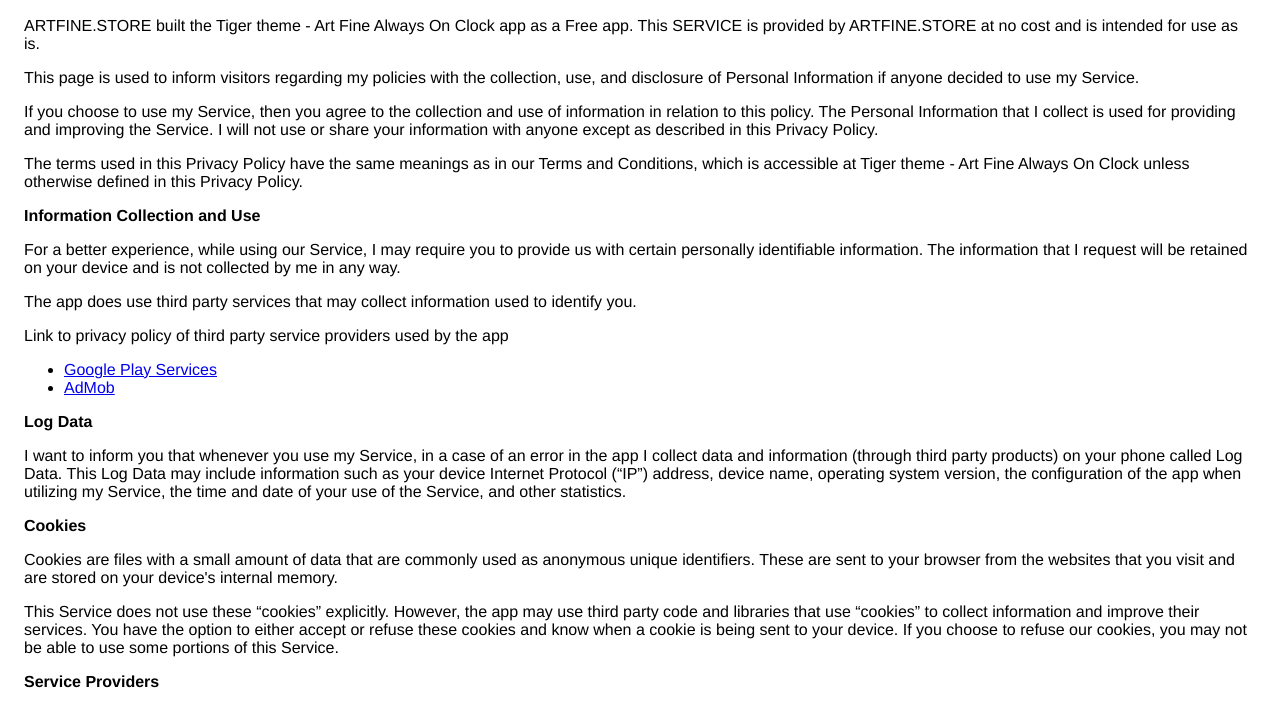
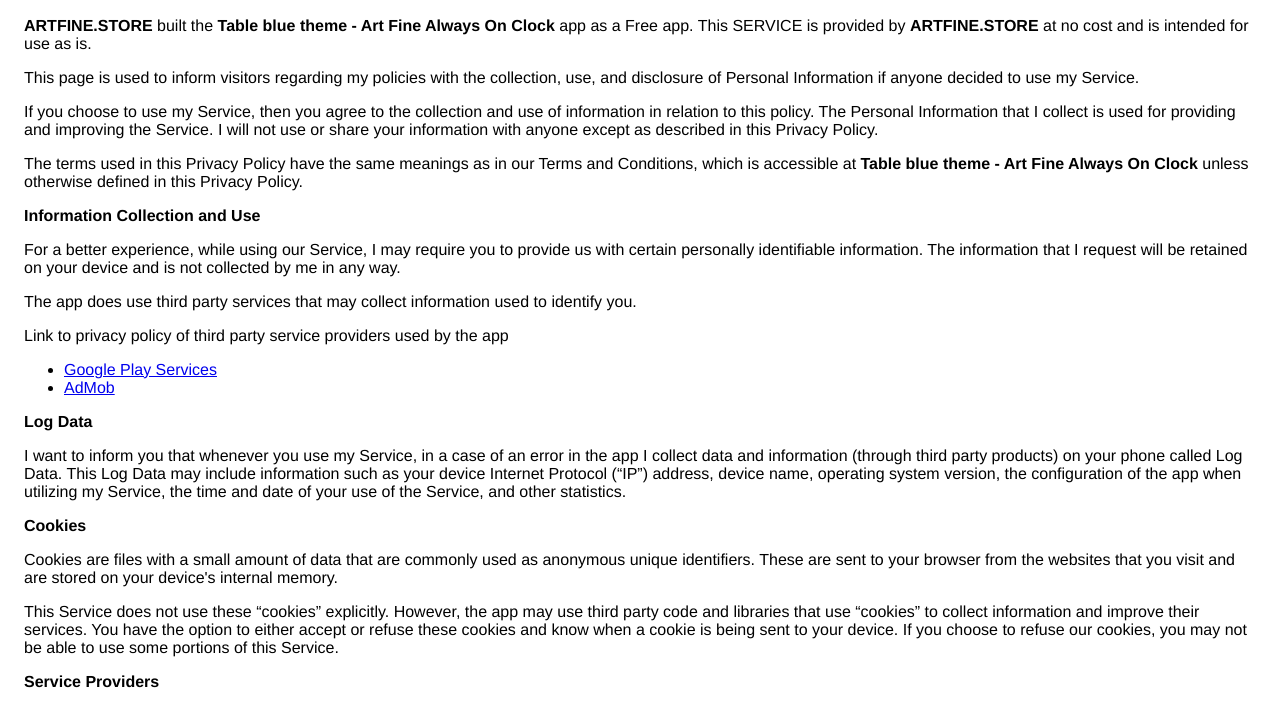
Before and after one commit to artfine/table_blue_theme_clock.github.io, a plain HTML site: page index.html in a window 1280 px wide. Shown: the part 75-779 px from the top of the page. Drawn offline with Linux system fonts and the light colour scheme.

Commit message:
Update index.html

```diff
--- a/index.html
+++ b/index.html
@@ -1,4 +1,4 @@
-<!DOCTYPE html><html> <head> <meta charset="utf-8"> <meta name="viewport" content="width=device-width"> <title>Privacy Policy</title> <style>body{font-family: "Helvetica Neue", Helvetica, Arial, sans-serif; padding:1em;}</style></head> <body><h2>Privacy Policy</h2> <p> ARTFINE.STORE built the Tiger theme - Art Fine Always On Clock app as a Free app. This SERVICE is provided by ARTFINE.STORE at no cost and is intended for use as is.
+<!DOCTYPE html><html> <head> <meta charset="utf-8"> <meta name="viewport" content="width=device-width"> <title>Privacy Policy</title> <style>body{font-family: "Helvetica Neue", Helvetica, Arial, sans-serif; padding:1em;}</style></head> <body><h2>Privacy Policy</h2> <p> <b>ARTFINE.STORE</b> built the <b>Table blue theme - Art Fine Always On Clock</b> app as a Free app. This SERVICE is provided by <b>ARTFINE.STORE</b> at no cost and is intended for use as is.
                   </p> <p>This page is used to inform visitors regarding my policies with the collection, use, and
                     disclosure of Personal Information if anyone decided to use my Service.
                   </p> <p>If you choose to use my Service, then you agree to the collection and use of information in relation
@@ -6,7 +6,7 @@
                     Service. I will not use or share your information with anyone except as described
                     in this Privacy Policy.
                   </p> <p>The terms used in this Privacy Policy have the same meanings as in our Terms and Conditions, which is accessible
-                    at Tiger theme - Art Fine Always On Clock unless otherwise defined in this Privacy Policy.
+                    at <b>Table blue theme - Art Fine Always On Clock</b> unless otherwise defined in this Privacy Policy.
                   </p> <p><strong>Information Collection and Use</strong></p> <p>For a better experience, while using our Service, I may require you to provide us with certain
                     personally identifiable information. The information that I request will be retained on your device and is not collected by me in any way.
                   </p> <p>The app does use third party services that may collect information used to identify you.</p> <div><p>Link to privacy policy of third party service providers used by the app</p> <ul><li><a href="https://www.google.com/policies/privacy/" target="_blank">Google Play Services</a></li> <li><a href="https://support.google.com/admob/answer/6128543?hl=en" target="_blank">AdMob</a></li> <!----> <!----> <!----> <!----></ul></div> <p><strong>Log Data</strong></p> <p> I want to inform you that whenever you use my Service, in a case of an
```
